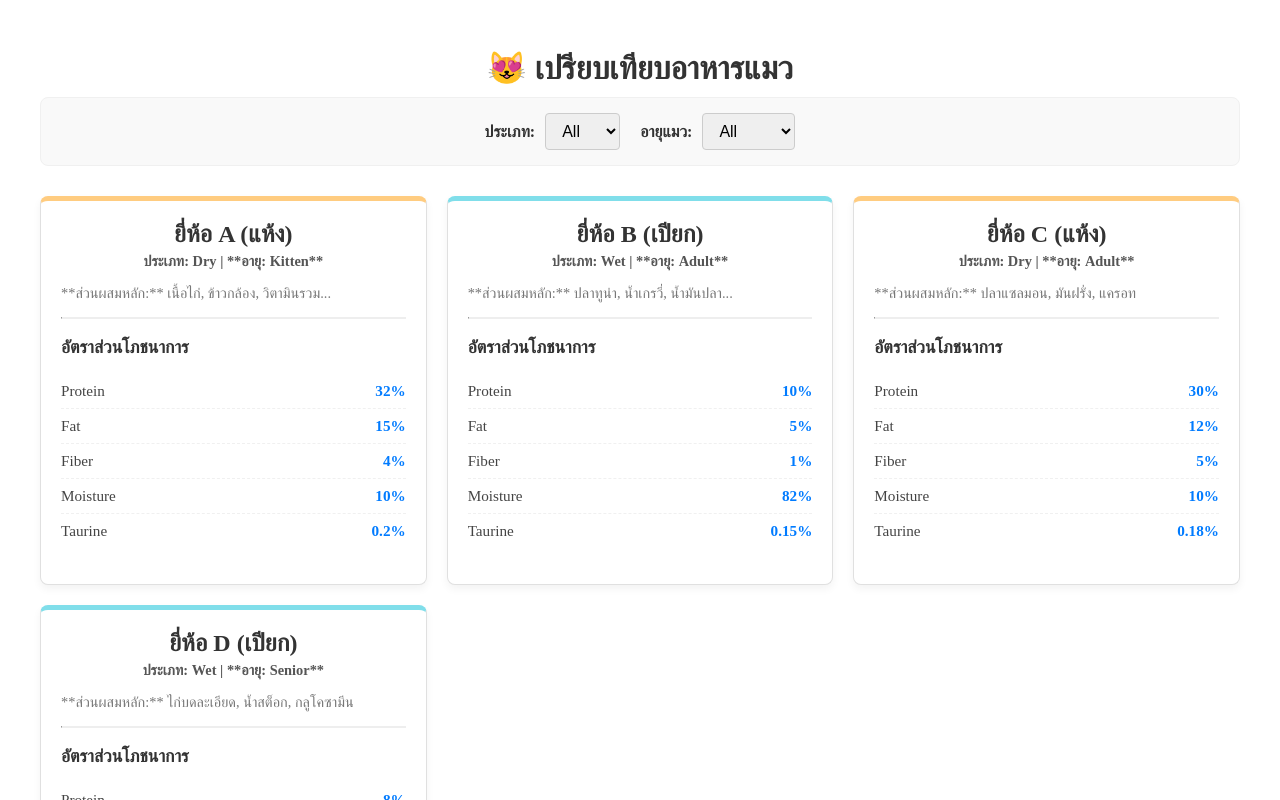
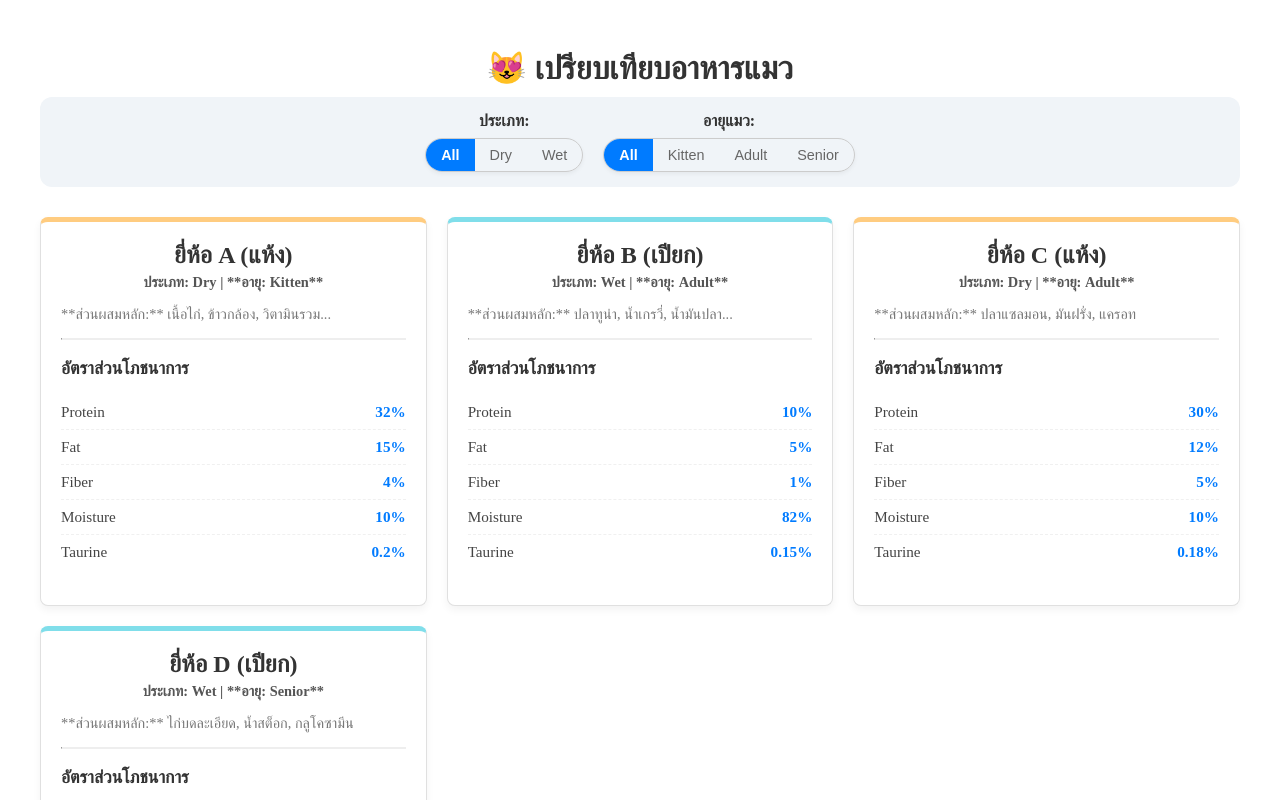
Before and after one commit to TPanat/CatFood, a Next.js app: page /CatFood/ in a window 1280 px wide. Shown: the top 800 px of the page. Built offline with nearby package versions, Linux system fonts and the light colour scheme.

Commit message:
feat: Switched filter to modern segmented buttons (Pill/Liquid design)

```diff
--- a/pages/index.js
+++ b/pages/index.js
@@ -41,26 +41,23 @@ const FoodCard = ({ food }) => {
 
 // Component หลัก
 const Home = () => {
-    // 1. กำหนด State สำหรับ Filter
+    // 1. กำหนด State สำหรับ Filter (เหมือนเดิม)
     const [filterType, setFilterType] = useState('All'); // All, Dry, Wet
     const [filterAge, setFilterAge] = useState('All');   // All, Kitten, Adult, Senior
 
-    // ตัวเลือกสำหรับ Filter
+    // ตัวเลือกสำหรับ Filter (เหมือนเดิม)
     const typeOptions = ['All', 'Dry', 'Wet'];
     const ageOptions = ['All', 'Kitten', 'Adult', 'Senior'];
 
-    // 2. ใช้ useMemo เพื่อกรองข้อมูล
+    // 2. ใช้ useMemo เพื่อกรองข้อมูล (เหมือนเดิม)
     const filteredFood = useMemo(() => {
+        // ... (โค้ดการกรองเหมือนเดิม) ...
         return catFoodData.filter(food => {
-            // กรองตามประเภท (Dry/Wet)
             const typeMatch = filterType === 'All' || food.type === filterType;
-
-            // กรองตามอายุ (Kitten/Adult/Senior)
             const ageMatch = filterAge === 'All' || food.age === filterAge;
-
             return typeMatch && ageMatch;
         });
-    }, [filterType, filterAge]); // จะ re-run เมื่อ filterType หรือ filterAge เปลี่ยน
+    }, [filterType, filterAge]);
 
     return (
         <div className={styles.container}>
@@ -72,39 +69,43 @@ const Home = () => {
                 😻 เปรียบเทียบอาหารแมว
             </h1>
 
-            {/* 3. ส่วนควบคุม Filter */}
+            {/* 3. ส่วนควบคุม Filter (รูปแบบใหม่: Buttons) */}
             <div className={styles.filterControls}>
 
                 {/* Filter ประเภทอาหาร */}
                 <div className={styles.filterGroup}>
                     <label>ประเภท:</label>
-                    <select
-                        value={filterType}
-                        onChange={(e) => setFilterType(e.target.value)}
-                        className={styles.filterSelect}
-                    >
+                    <div className={styles.buttonGroup}>
                         {typeOptions.map(option => (
-                            <option key={option} value={option}>{option}</option>
+                            <button
+                                key={option}
+                                className={`${styles.filterButton} ${filterType === option ? styles.active : ''}`}
+                                onClick={() => setFilterType(option)}
+                            >
+                                {option}
+                            </button>
                         ))}
-                    </select>
+                    </div>
                 </div>
 
                 {/* Filter อายุแมว */}
                 <div className={styles.filterGroup}>
                     <label>อายุแมว:</label>
-                    <select
-                        value={filterAge}
-                        onChange={(e) => setFilterAge(e.target.value)}
-                        className={styles.filterSelect}
-                    >
+                    <div className={styles.buttonGroup}>
                         {ageOptions.map(option => (
-                            <option key={option} value={option}>{option}</option>
+                            <button
+                                key={option}
+                                className={`${styles.filterButton} ${filterAge === option ? styles.active : ''}`}
+                                onClick={() => setFilterAge(option)}
+                            >
+                                {option}
+                            </button>
                         ))}
-                    </select>
+                    </div>
                 </div>
             </div>
 
-            {/* ส่วน Grid แสดง Card อาหารที่ถูกกรอง */}
+            {/* ส่วน Grid แสดง Card อาหารที่ถูกกรอง (โค้ดเดิม) */}
             <div className={styles.foodGrid}>
                 {filteredFood.length > 0 ? (
                     filteredFood.map((food) => (
--- a/styles/Home.module.css
+++ b/styles/Home.module.css
@@ -83,32 +83,61 @@
 
 /* --- Filter Styles --- */
 .filterControls {
+  /* ใช้ Flexbox เพื่อจัดเรียง Group Filter และให้มันอยู่ตรงกลาง */
   display: flex;
+  flex-wrap: wrap; /* ให้หักบรรทัดในจอมือถือ */
   gap: 20px;
   justify-content: center;
   margin-bottom: 30px;
   padding: 15px;
-  border: 1px solid #f0f0f0;
-  border-radius: 8px;
-  background-color: #f9f9f9;
+  border-radius: 12px; /* โค้งมนมากขึ้น */
+  background-color: #f0f4f8; /* สีพื้นหลังอ่อนๆ */
+}
+
+.filterGroup {
+  display: flex;
+  flex-direction: column;
+  align-items: center;
 }
 
 .filterGroup label {
   font-weight: bold;
-  margin-right: 10px;
+  margin-bottom: 8px;
   color: #333;
 }
 
-.filterSelect {
-  padding: 8px 12px;
+.buttonGroup {
+  display: flex;
+  /* ทำให้กลุ่มปุ่มโค้งมนเป็น Pill */
   border: 1px solid #ccc;
-  border-radius: 4px;
-  font-size: 1em;
-  cursor: pointer;
-  transition: border-color 0.2s;
+  border-radius: 20px;
+  overflow: hidden; /* ซ่อนขอบที่ไม่ต้องการเมื่อปุ่มติดกัน */
+  box-shadow: 0 2px 4px rgba(0, 0, 0, 0.05);
 }
 
-.filterSelect:focus {
-  border-color: #007bff;
-  outline: none;
+.filterButton {
+  padding: 8px 15px;
+  border: none;
+  background-color: transparent;
+  cursor: pointer;
+  font-size: 0.9em;
+  font-weight: 500;
+  transition: all 0.2s ease;
+  color: #666;
 }
+
+.filterButton:hover:not(.active) {
+  background-color: #e6e6e6;
+}
+
+.filterButton.active {
+  /* สไตล์ของปุ่มที่ถูกเลือก */
+  background-color: #007bff; /* สีหลัก */
+  color: white;
+  font-weight: bold;
+}
+
+/* ลบตัวเลือก Select เดิมทิ้ง */
+.filterSelect {
+    display: none;
+}
```
